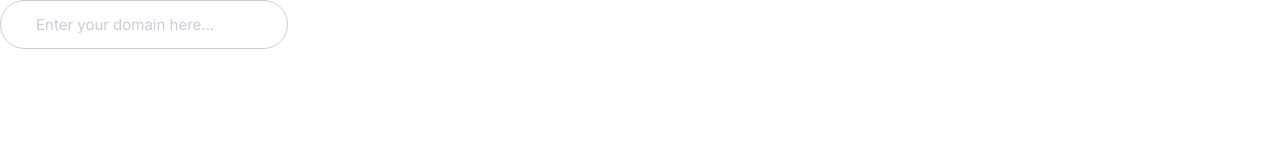
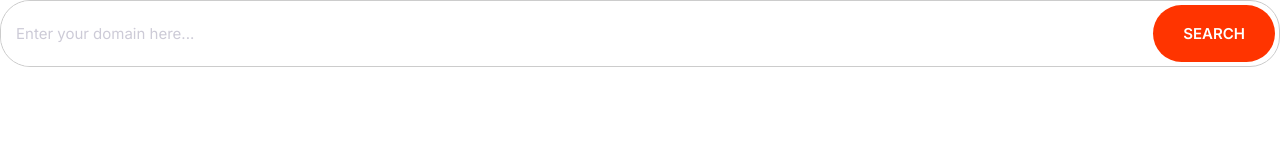
Before and after one commit to knight0809/kyro, a plain HTML site: page index.html in a window 1280 px wide. Drawn offline with Linux system fonts and the light colour scheme.

Commit message:
Build group component.

```diff
--- a/css/styles.css
+++ b/css/styles.css
@@ -4,6 +4,8 @@
   --color-accent: #ff3400;
   --color-headings: #1b0760;
   --color-body: #918ca4;
+  --color-border: #ccc;
+  --border-radius: 30px;
 }
 
 *,*::before,*::after {
@@ -237,8 +239,8 @@ a {
 
 /* Inputs */
 .input {
-  border-radius: 30px;
-  border: 1px solid #ccc;
+  border-radius: var(--border-radius);
+  border: 1px solid var(--color-border);
   color: var(--color-headings);
   font-size: 2rem;
   outline: 0;
@@ -249,6 +251,22 @@ a {
   color: #cdcbd7;
 }
 
+.input-group {
+  border: 1px solid var(--color-border);
+  border-radius: var(--border-radius);
+  display: flex;
+}
+
+.input-group .input {
+  border: 0;
+  flex-grow: 1;
+  padding: 1.5rem 1.5rem;
+}
+
+.input-group .btn {
+  margin: 4px;
+}
+
 @media screen and (min-width: 1024px) {
   .input {
     font-size: 1.5rem;
--- a/index.html
+++ b/index.html
@@ -12,6 +12,9 @@
     <link rel="stylesheet" href="css/styles.css">
 </head>
 <body>
-    <input type="text" class="input" placeholder="Enter your domain here...">
+    <div class="input-group">
+        <input type="text" class="input" placeholder="Enter your domain here...">
+        <button class="btn btn--accent">Search</button>
+    </div>
 </body>
 </html>
```
Also changed, not shown: components/group.html (added, +4 -0 lines).
